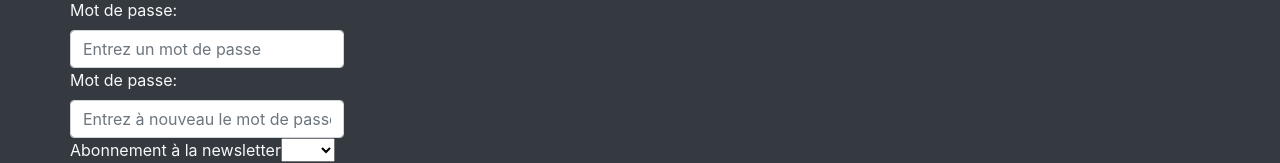
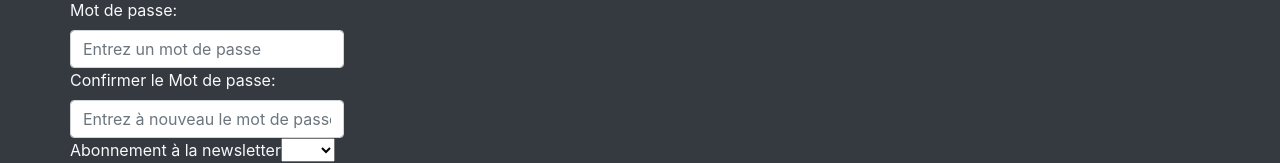
Before and after one commit to jlgithubrep/projetfront, an Angular app: page /inscription in a window 1280 px wide. Shown: the part 422-585 px from the top of the page. Built offline with nearby package versions, Linux system fonts and the light colour scheme.

Commit message:
correction inscription

```diff
--- a/src/app/inscription/inscription.component.html
+++ b/src/app/inscription/inscription.component.html
@@ -17,7 +17,7 @@
       <label for="mdp">Mot de passe: </label>
       <input type="password" class="form-control" id="mdp" name="mdp" placeholder="Entrez un mot de passe" [(ngModel)]="mdp"
         required>
-      <label for="mdpConfirm">Mot de passe: </label>
+      <label for="mdpConfirm">Confirmer le Mot de passe: </label>
       <input type="password" class="form-control" id="mdpConfirm" name="mdpConfirm" placeholder="Entrez à nouveau le mot de passe"
         [(ngModel)]="mdpConfirm" required>
 
--- a/src/app/inscription/inscription.component.ts
+++ b/src/app/inscription/inscription.component.ts
@@ -20,8 +20,8 @@ export class InscriptionComponent implements OnInit {
 
   passwordnotmatching: boolean;
 
-  tabAllEmail : string[];
-  mailExistant:boolean;
+  tabAllEmail: string[];
+  mailExistant: boolean;
 
 
   constructor(private personneService: PersonneService) {
@@ -38,13 +38,17 @@ export class InscriptionComponent implements OnInit {
       this.passwordnotmatching = true;
     } else {
 
-      this.personneService.getAllEmail().subscribe(res=>{
+      this.personneService.getAllEmail().subscribe(res => {
         this.tabAllEmail = res;
 
         this.tabAllEmail.forEach(element => {
           if (element == this.mail) {
             this.mailExistant = true
-          }else{
+          }
+        });
+
+        if (!this.mailExistant) {
+
           let p: Personne = {
             id: null,
             abonne: this.selectNewsletter,
@@ -60,17 +64,11 @@ export class InscriptionComponent implements OnInit {
             this.prenom = "";
             this.mail = "";
             this.mdp = "";
+            this.mdpConfirm="";
           });
         }
       });
-
-      });
-
-
-
     }
-
-
   }
 
   ngOnInit() {
--- a/src/app/services/personne.services.ts
+++ b/src/app/services/personne.services.ts
@@ -12,6 +12,9 @@ export class PersonneService {
     url: string = "http://localhost:8080/";
     mail: string ;
     password: string ;
+
+    personnes: Personne[] = new Array();
+
     constructor(private http: HttpClient, private auth: AuthentificationService) {
         // this.mail= this.auth.getItem("mail_connecte");
         // this.password = this.auth.getItem("mdp_connecte");
@@ -19,7 +22,7 @@ export class PersonneService {
 
     }
 
-    personnes: Personne[] = new Array();
+
 
     //headers: HttpHeaders = new HttpHeaders();
 
```
Lines whose indentation alone changed are shown as unchanged.
